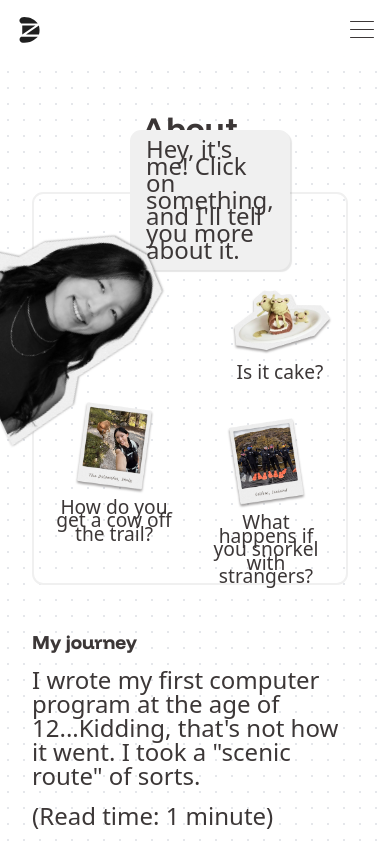
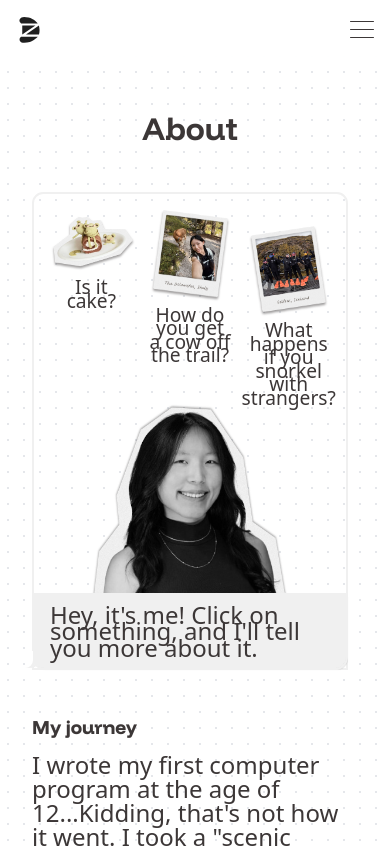
Before and after one commit to denaliazhi/portfolio-v4, a React (Vite) app: page /About in a window 390 px wide. Shown: the top 848 px of the page. Built offline with nearby package versions, Linux system fonts and the light colour scheme; a web font is replaced by a local one.

Commit message:
style: artifacts - mobile

```diff
--- a/src/index.css
+++ b/src/index.css
@@ -1106,6 +1106,10 @@ footer > a > p:hover {
   text-decoration-color: var(--main);
 }
 
+#headshot .speech-bubble::before {
+  box-shadow: none;
+}
+
 /* Excluding headshot */
 
 #artifacts figure:not(#headshot) {
@@ -1116,6 +1120,9 @@ footer > a > p:hover {
   gap: 0.7rem;
   align-items: center;
   animation: float 3s ease-in-out infinite;
+}
+#artifacts figure:not(#headshot):hover {
+  z-index: 2;
 }
 
 #artifacts figure:not(#headshot) p {
@@ -1878,59 +1885,42 @@ footer > a > p:hover {
     background: none;
   }
 
-  /* .about > img:first-of-type {
-    margin-top: 5rem;
-  } */
-
   .about h1 {
     margin-top: 5rem;
   }
 
   #artifacts {
+    padding-bottom: 3.5rem;
+    border-bottom-left-radius: 0;
+    border-bottom-right-radius: 0;
+    gap: 0 1rem;
     flex-wrap: wrap;
     justify-content: center;
   }
 
-  .about #artifacts figure {
-    width: 40%;
-    min-width: 6rem;
-  }
-
-  .about .speech-bubble {
-    align-self: center;
-    margin: 0 auto 3rem;
-    position: relative;
-    height: fit-content;
-    min-width: 10rem;
-    max-width: 50vw;
-  }
-  .about .speech-bubble::before {
+  #artifacts figure {
+    min-width: 5rem;
+    margin: 0;
+  }
+
+  #headshot {
+    order: 5;
+    justify-content: center;
+  }
+  #headshot .speech-bubble {
+    z-index: 2;
+    left: 0;
+    bottom: 0;
+    transform: none;
+    font-size: var(--S);
+    max-width: 100%;
+    padding: 0.7rem 1rem;
+    outline: 2px solid var(--darker-background);
+    border-top-right-radius: 0;
+    border-top-left-radius: 0;
+  }
+  #headshot .speech-bubble::before {
     box-shadow: none;
-  }
-
-  #headshot {
-    height: 168px;
-    width: 100%;
-    order: 1;
-  }
-
-  #headshot img {
-    position: absolute;
-    left: 0;
-    transform: translateX(-18vw) rotate(65deg);
-  }
-
-  #cake {
-    order: 2;
-  }
-  #hiking {
-    order: 3;
-  }
-  #snorkeling {
-    order: 4;
-  }
-  #cat {
-    order: 5;
   }
 
   /* -------- Project Page --------- */
@@ -2039,10 +2029,10 @@ footer > a > p:hover {
   }
 }
 
-@media (max-width: 450px) {
-  .about .speech-bubble {
-    margin: 0 0 3rem;
-    transform: translateX(25vw);
+@media (max-width: 400px) {
+  #artifacts figure:nth-child(2),
+  #artifacts figure:nth-child(4) {
+    align-self: flex-start;
   }
 }
 
```
